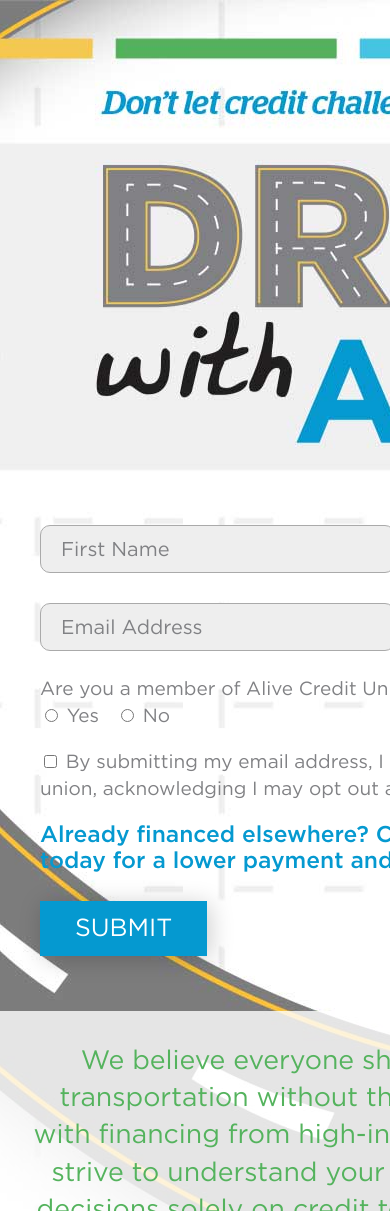
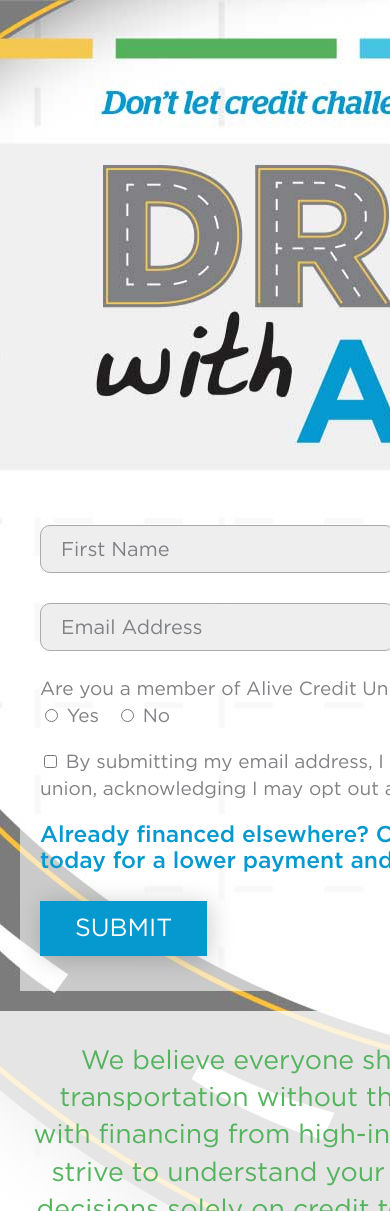
Before and after one commit to giraphcreative/drivewithalive.com, a website: page index.html in a window 390 px wide. Shown: the top 1211 px of the page. Drawn offline with nearby package versions, Linux system fonts and the light colour scheme.

Commit message:
Add a background on form for small screens to ensure text legibility.

```diff
--- a/css/src/main.scss
+++ b/css/src/main.scss
@@ -49,13 +49,16 @@
 	}
 
 	.form {
-		padding: 40px;
+		margin: 20px;
+		padding: 20px;
+		background: rgba( white, .6 );
 
 		@include respond-to( 840px ) {
 			position: absolute;
 			top: 490px;
 			right: 65px;
 			width: 675px;
+			margin: 0;
 			padding: 0;
 		}
 
```
Also changed, not shown: css/main.css, 1 other file.
